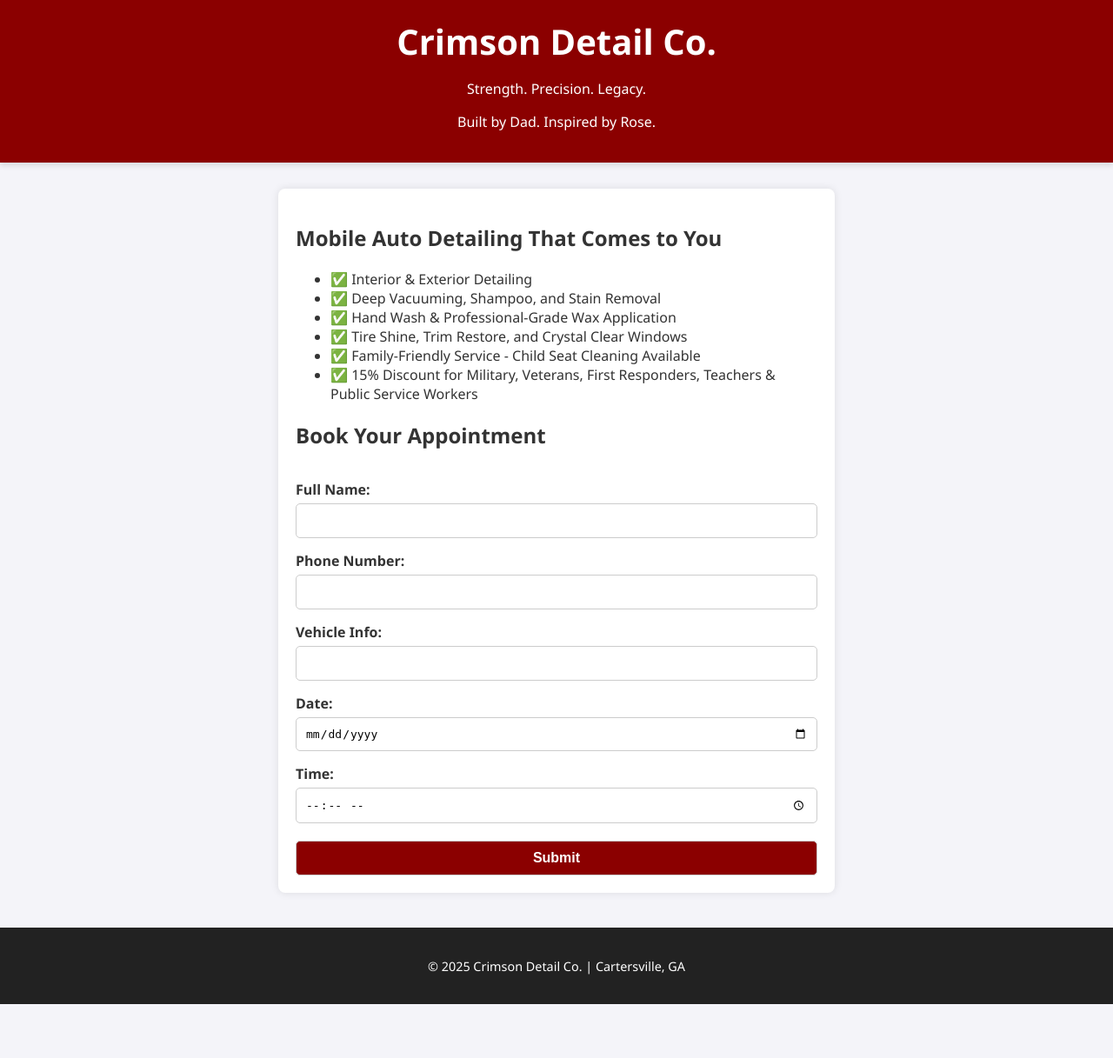
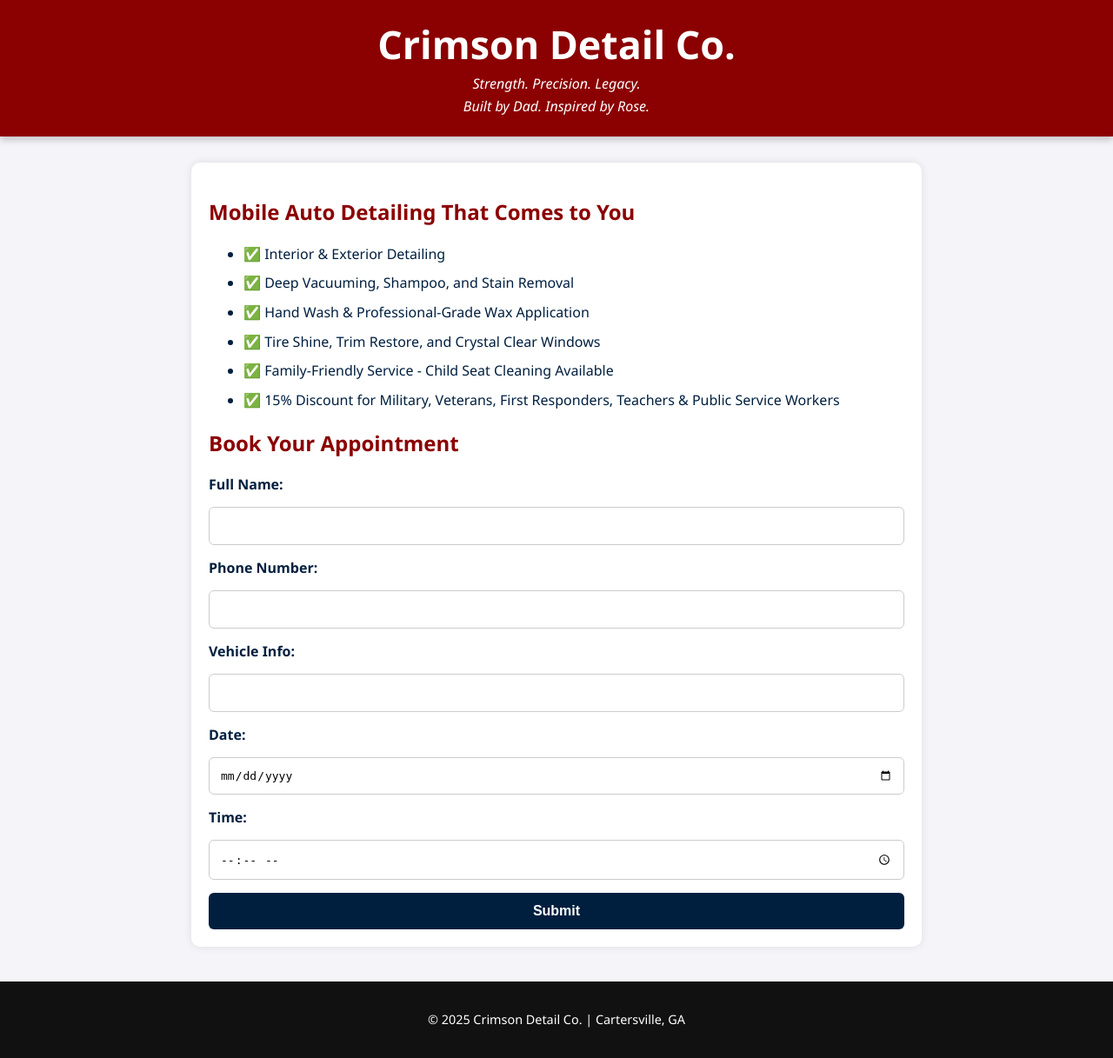
Before and after one commit to Dem-i/crimsondetail, a Flask app: page / in a window 1280 px wide. Shown: the whole page at 87% size. Before the commit the page ends 1155 px from the top, so only its background shows below. Run offline with Flask 3, Linux system fonts and the light colour scheme.

Commit message:
Update styles.css

```diff
--- a/templates/static/styles.css
+++ b/templates/static/styles.css
@@ -1,81 +1,142 @@
-/* styles.css */
+/* Theme Colors */
+:root {
+  --crimson: #8b0000;
+  --gold: #ffd700;
+  --navy: #001f3f;
+  --black: #111;
+  --light-bg: #f4f4f9;
+}
 
+/* Base Styles */
 body {
   font-family: 'Segoe UI', Tahoma, Geneva, Verdana, sans-serif;
-  background-color: #f4f4f9;
+  background-color: var(--light-bg);
   margin: 0;
   padding: 0;
-  color: #333;
+  color: var(--navy);
+  transition: background-color 0.3s ease;
 }
 
 header {
-  background-color: #8b0000;
+  background-color: var(--crimson);
   color: white;
   padding: 20px 0;
   text-align: center;
-  box-shadow: 0 4px 6px rgba(0, 0, 0, 0.1);
+  box-shadow: 0 4px 8px rgba(0, 0, 0, 0.2);
 }
 
 header h1 {
   margin: 0;
-  font-size: 2.5em;
+  font-size: 2.8em;
+  font-weight: bold;
 }
 
-.discount-banner {
-  background-color: #ffd700;
-  color: #8b0000;
-  padding: 10px;
-  text-align: center;
-  font-weight: bold;
-  font-size: 1.2em;
-  border-bottom: 2px solid #8b0000;
+.tagline, .subtagline {
+  font-style: italic;
+  margin: 4px 0;
 }
 
 main {
-  max-width: 600px;
+  max-width: 800px;
   margin: 30px auto;
   padding: 20px;
   background-color: white;
   box-shadow: 0 0 10px rgba(0, 0, 0, 0.1);
-  border-radius: 8px;
+  border-radius: 10px;
+  animation: fadeIn 0.7s ease-in;
 }
 
+h2 {
+  color: var(--crimson);
+}
+
+ul li {
+  margin-bottom: 8px;
+  line-height: 1.6;
+}
+
+/* Form Styling */
 form {
   display: flex;
   flex-direction: column;
+  gap: 15px;
 }
 
 label {
-  margin-top: 15px;
   font-weight: bold;
+  color: var(--navy);
 }
 
-input, select, button {
-  padding: 10px;
-  margin-top: 5px;
+input, button {
+  padding: 12px;
+  font-size: 1em;
+  border-radius: 6px;
   border: 1px solid #ccc;
-  border-radius: 5px;
-  font-size: 1em;
+  transition: border-color 0.3s ease, box-shadow 0.3s ease;
+}
+
+input:focus {
+  border-color: var(--crimson);
+  box-shadow: 0 0 5px var(--crimson);
+  outline: none;
 }
 
 button {
-  background-color: #8b0000;
+  background-color: var(--navy);
   color: white;
   font-weight: bold;
-  margin-top: 20px;
   cursor: pointer;
-  transition: background-color 0.3s ease;
+  border: none;
 }
 
 button:hover {
-  background-color: #a30000;
+  background-color: var(--gold);
+  color: var(--black);
+}
+
+.confirmation {
+  background-color: var(--gold);
+  color: var(--crimson);
+  padding: 10px;
+  margin-bottom: 20px;
+  border-radius: 5px;
+  font-weight: bold;
+  display: none;
+}
+
+/* Table Styling (Admin Page) */
+table {
+  width: 100%;
+  border-collapse: collapse;
+  margin-top: 20px;
+}
+
+th, td {
+  border: 1px solid var(--navy);
+  padding: 10px;
+  text-align: left;
+}
+
+th {
+  background-color: var(--navy);
+  color: white;
+}
+
+tr:nth-child(even) {
+  background-color: #eef3f8;
 }
 
 footer {
   text-align: center;
   padding: 20px;
-  margin-top: 40px;
-  background-color: #222;
+  background-color: var(--black);
   color: white;
   font-size: 0.9em;
+  margin-top: 40px;
 }
+
+/* Animations */
+@keyframes fadeIn {
+  from { opacity: 0; transform: translateY(20px); }
+  to { opacity: 1; transform: translateY(0); }
+}
```
